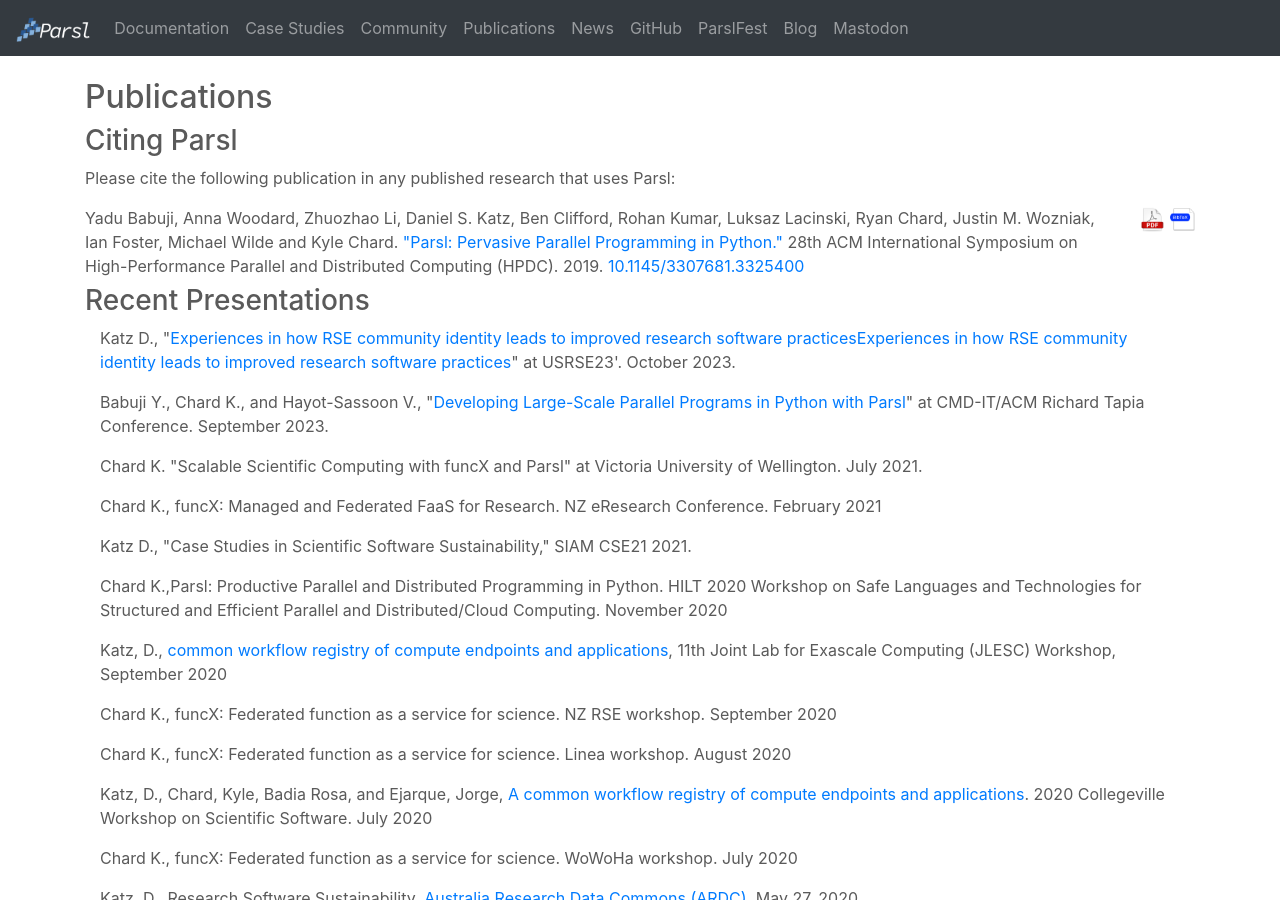
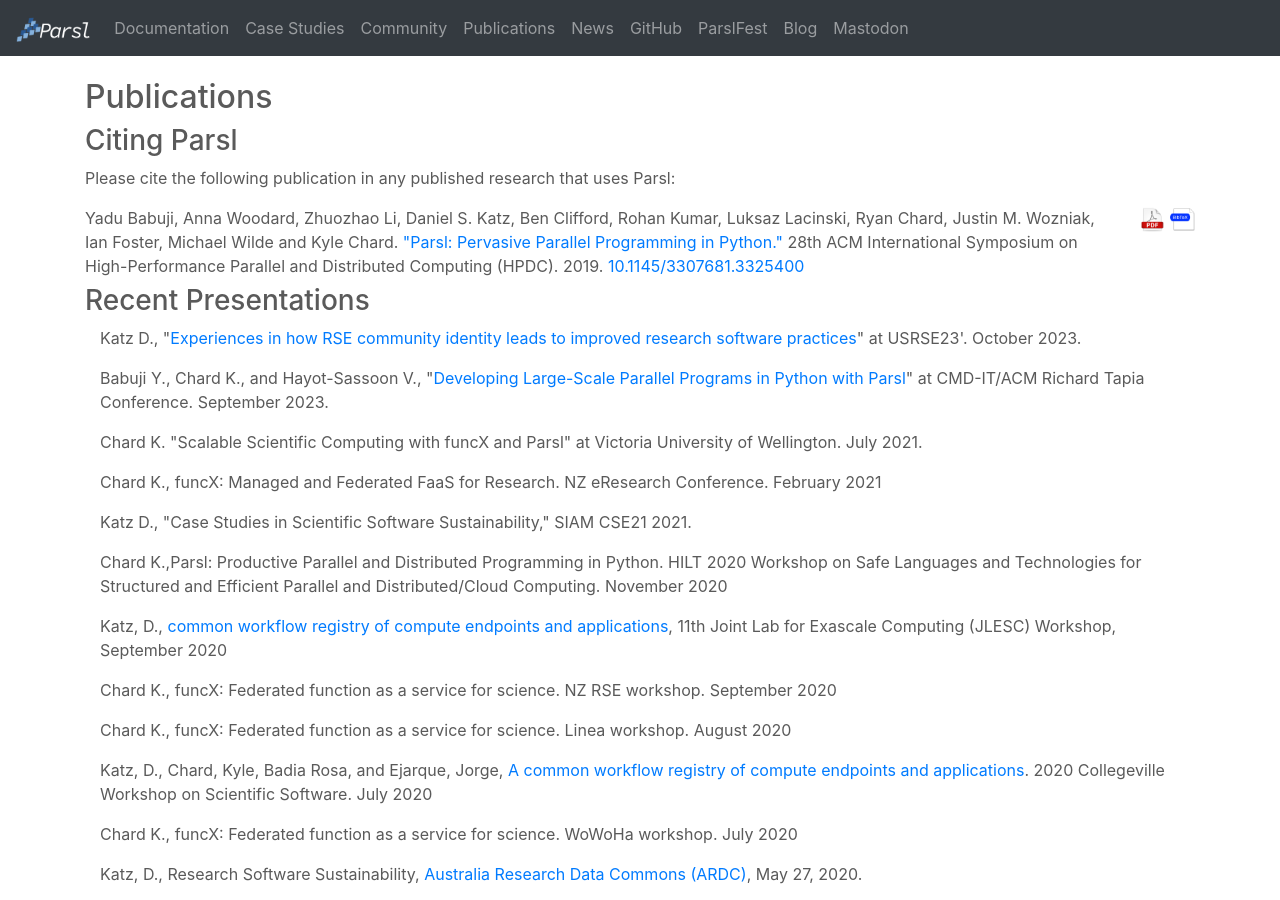
Before and after one commit to Parsl/parsl.github.io, a Jekyll site: the page built from publications.html, in a window 1280 px wide and 900 px high. Built offline with Jekyll 4.4.1, drawn with Linux system fonts in a browser that asks for light colours.

Commit message:
Remove duplicate talk title

```diff
--- a/publications.html
+++ b/publications.html
@@ -146,7 +146,7 @@
 		<h3>Recent Presentations</h3>
                 <div class="media col-sm-12">
                     <div class="media-body">
-			<p>Katz D., "<a href="https://doi.org/10.5281/zenodo.10009616" target=_blank">Experiences in how RSE community identity leads to improved research software practicesExperiences in how RSE community identity leads to improved research software practices</a>" at USRSE23'. October 2023.</p>
+			<p>Katz D., "<a href="https://doi.org/10.5281/zenodo.10009616" target=_blank">Experiences in how RSE community identity leads to improved research software practices</a>" at USRSE23'. October 2023.</p>
 			<p>Babuji Y., Chard K., and Hayot-Sassoon V., "<a href="https://tapiaconference.cmd-it.org/attend/presentation/?id=psub127&sess=sess190" target="_blank">Developing Large-Scale Parallel Programs in Python with Parsl</a>" at CMD-IT/ACM Richard Tapia Conference. September 2023.
 			<p>Chard K.  "Scalable Scientific Computing with funcX and Parsl" at Victoria University of Wellington. July 2021.</p>
    			<p>Chard K., funcX: Managed and Federated FaaS for Research. NZ eResearch Conference. February 2021</p>
```
